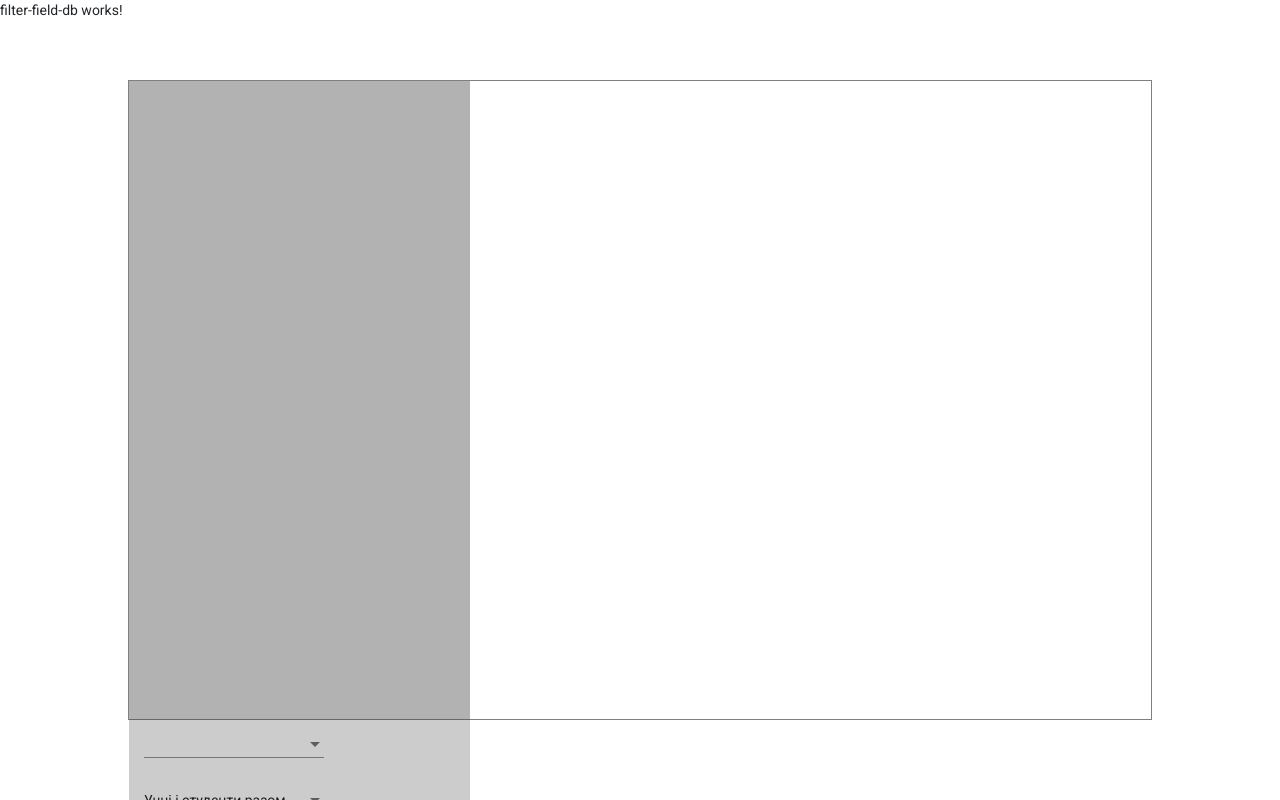
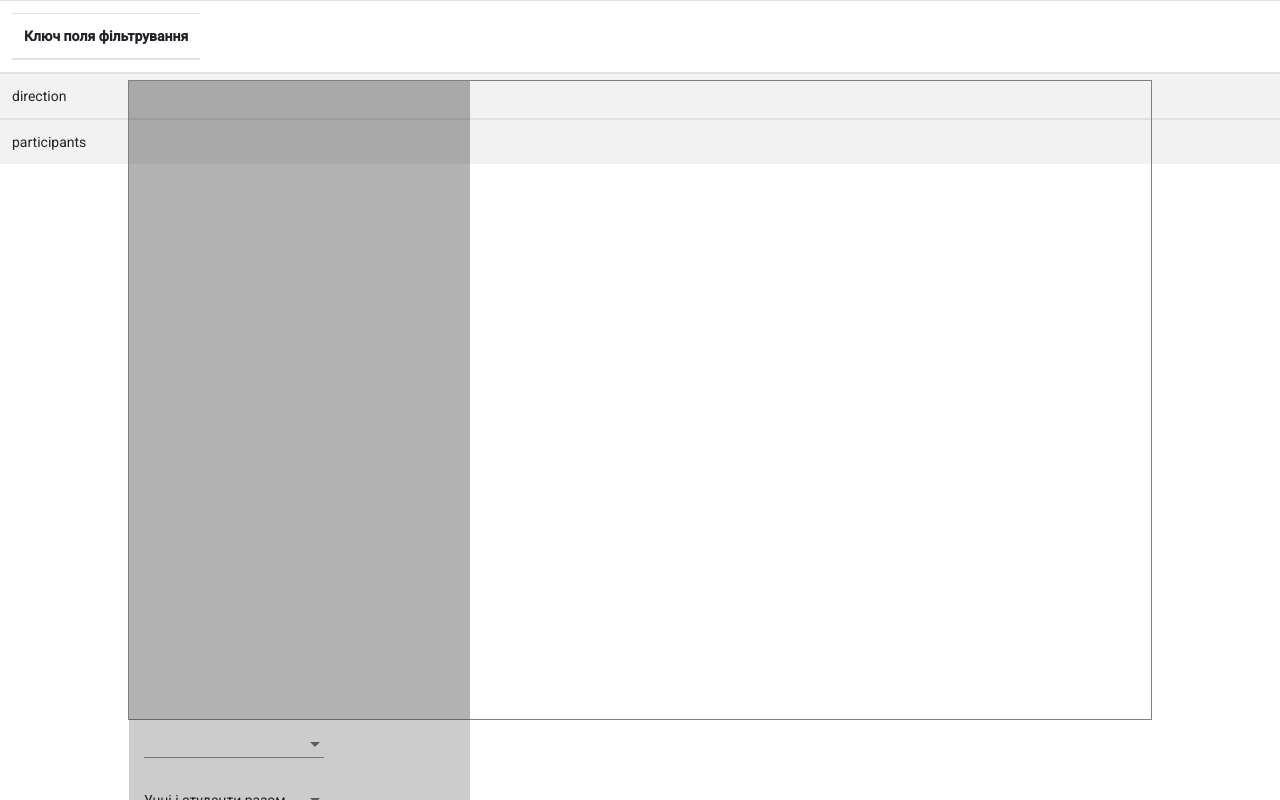
Before and after one commit to homoantropos/selectsfactory, an Angular app: page / in a window 1280 px wide. Shown: the top 800 px of the page. Built offline with nearby package versions, Linux system fonts and the light colour scheme.

Commit message:
mockDB added

```diff
--- a/src/app/admin-dashboard/filter-field-db-editor/filter-field-db-editor.component.ts
+++ b/src/app/admin-dashboard/filter-field-db-editor/filter-field-db-editor.component.ts
@@ -1,4 +1,4 @@
-import {Component, OnInit} from '@angular/core';
+import {Component, Input, OnInit} from '@angular/core';
 import {FormBuilder, FormGroup, Validators} from "@angular/forms";
 import {FilterFieldModel} from "../../data/mockDb/models";
 import {FilterRequestService} from "../../services/filterRequetsServise";
@@ -10,6 +10,7 @@ import {FilterRequestService} from "../../services/filterRequetsServise";
 })
 export class FilterFieldDbEditorComponent implements OnInit {
 
+  @Input() fieldName: string = '';
   // @ts-ignore
   filterFieldEditorForm: FormGroup;
 
@@ -20,39 +21,53 @@ export class FilterFieldDbEditorComponent implements OnInit {
   }
 
   ngOnInit(): void {
-    this.dbService.getFilterFieldByKey(
-      'direction')
+    if (this.fieldName.length > 0) {
+      this.dbService.getFilterFieldByKey(this.fieldName)
         .subscribe(
           response => {
             if (typeof response === "string") {
-            console.log(response)
+              alert(response);
             } else {
-            this.createForm({
-              fieldName: response.fieldName,
-              initValue: response.initValue,
-              valueOptions: response.valueOptions
-            })
+              this.createForm(response);
             }
-          console.log(this.filterFieldEditorForm.value);
           }
         )
+    } else {
+      this.createForm();
     }
 
-  createForm(value: FilterFieldModel): void {
+  }
+
+  createForm(value?: FilterFieldModel | null): void {
     const valueOptions: Array<{ value: string, option: string }> = [];
+    if (value) {
       value.valueOptions.map(
         valueOption => {
           valueOptions.push({
             value: valueOption.value,
             option: valueOption.option
           });
+        }
+      );
+    } else {
+      valueOptions.push({value: '', option: ''})
+    }
     this.filterFieldEditorForm = this.fb.group({
-          fieldName: [value.fieldName, Validators.required],
-          initValue: [value.initValue, Validators.required],
+      fieldName: [value ? value.fieldName : '', Validators.required],
+      initValue: [value ? value.initValue : '', Validators.required],
       valueOptions: this.fb.array(valueOptions)
     })
+
+    console.log(this.filterFieldEditorForm.value)
   }
-    );
+
+  addValueOption(value: string, option: string): void {
+    this.filterFieldEditorForm.value.valueOptions.add(
+      this.fb.control({
+        value: [value, Validators.required],
+        option: [option, Validators.required]
+      })
+    )
   }
 
 }
--- /dev/null
+++ b/src/app/admin-dashboard/filter-fields-dashboard/filter-fields-dashboard.component.html
@@ -0,0 +1,12 @@
+<ng-container class="col-sm-2">
+  <app-filter-fields-list
+    [fields]="fields"
+    (fieldName)="showField($event)"
+  ></app-filter-fields-list>
+</ng-container>
+
+<ng-container class="col-sm-10" *ngIf="details">
+  <app-filter-field-db-editor
+    [fieldName]="field"
+  ></app-filter-field-db-editor>
+</ng-container>
--- /dev/null
+++ b/src/app/admin-dashboard/filter-fields-dashboard/filter-fields-dashboard.component.ts
@@ -0,0 +1,37 @@
+import {Component, Input, OnInit} from '@angular/core';
+import {FilterFieldModel} from "../../data/mockDb/models";
+import {FilterRequestService} from "../../services/filterRequetsServise";
+
+@Component({
+  selector: 'app-filter-fields-dashboard',
+  templateUrl: './filter-fields-dashboard.component.html',
+  styleUrls: ['./filter-fields-dashboard.component.css']
+})
+export class FilterFieldsDashboardComponent implements OnInit {
+
+  // @ts-ignore
+  field: string;
+  fields: Array<FilterFieldModel> = [];
+  details = false;
+
+  constructor(
+    private frs: FilterRequestService
+  ) { }
+
+  ngOnInit(): void {
+    this.frs.getFilterFields()
+      .subscribe(
+        responce => {
+          if(typeof responce !== 'string') {
+            this.fields = responce
+          }
+        }
+      );
+  }
+
+  showField(fieldName: string): void {
+    this.field = fieldName;
+    this.details = true;
+  }
+
+}
--- /dev/null
+++ b/src/app/admin-dashboard/filter-fields-list/filter-fields-list.component.html
@@ -0,0 +1,23 @@
+<ng-container *ngIf="fields !== undefined; else empty">
+<table class="table table-striped">
+  <thead>
+  <th>
+    <tr>
+      <th>Ключ поля фільтрування</th>
+    </tr>
+  </th>
+  </thead>
+  <tbody *ngFor = "let field of fields">
+  <tr>
+    <td
+      (click)="emitFieldForEditor(field.fieldName)"
+    >{{field.fieldName}}</td>
+  </tr>
+  </tbody>
+</table>
+
+</ng-container>
+
+<ng-template #empty>
+  <h4>Поля для фільтрування відсутні</h4>
+</ng-template>
--- /dev/null
+++ b/src/app/admin-dashboard/filter-fields-list/filter-fields-list.component.ts
@@ -0,0 +1,23 @@
+import {Component, EventEmitter, Input, OnInit, Output} from '@angular/core';
+import {FilterFieldModel} from "../../data/mockDb/models";
+
+@Component({
+  selector: 'app-filter-fields-list',
+  templateUrl: './filter-fields-list.component.html',
+  styleUrls: ['./filter-fields-list.component.css']
+})
+export class FilterFieldsListComponent implements OnInit {
+
+  @Input() fields: Array<FilterFieldModel> = [];
+  @Output() fieldName: EventEmitter<string> = new EventEmitter<string>();
+
+  constructor() { }
+
+  ngOnInit(): void {
+  }
+
+  emitFieldForEditor(fieldName: string): void {
+    this.fieldName.emit(fieldName)
+  }
+
+}
--- a/src/app/app.module.ts
+++ b/src/app/app.module.ts
@@ -12,6 +12,8 @@ import {MatOptionModule} from "@angular/material/core";
 import {MatSelectModule} from "@angular/material/select";
 import {BrowserAnimationsModule} from "@angular/platform-browser/animations";
 import { FilterFieldDbEditorComponent } from './admin-dashboard/filter-field-db-editor/filter-field-db-editor.component';
+import { FilterFieldsListComponent } from './admin-dashboard/filter-fields-list/filter-fields-list.component';
+import { FilterFieldsDashboardComponent } from './admin-dashboard/filter-fields-dashboard/filter-fields-dashboard.component';
 
 @NgModule({
   declarations: [
@@ -19,7 +21,9 @@ import { FilterFieldDbEditorComponent } from './admin-dashboard/filter-field-db-
     MainPageComponent,
     RequestSpringComponent,
     LoaderComponent,
-    FilterFieldDbEditorComponent
+    FilterFieldDbEditorComponent,
+    FilterFieldsListComponent,
+    FilterFieldsDashboardComponent
   ],
   imports: [
     BrowserModule,
--- a/src/app/data/mockDb/mockDataBase.ts
+++ b/src/app/data/mockDb/mockDataBase.ts
@@ -66,7 +66,7 @@ export class MockDataBase {
           }
         }
       });
-    if(values?.includes('years')) {
+    if (values?.includes('years')) {
       response = this.dbService.addYear(response);
     }
     return response;
@@ -75,10 +75,11 @@ export class MockDataBase {
   getFilterFieldByKey(fieldName: string): FilterFieldModel | string {
     const filterField = this.db.filter(filterField => filterField.fieldName === fieldName)[0];
     let response;
-    if(filterField) {
+    if (filterField) {
       response = filterField
     } else {
       response = 'Такого поля не існує'
+      console.log(response)
     }
     return response
   }
--- a/src/app/main-page/main-page.component.html
+++ b/src/app/main-page/main-page.component.html
@@ -13,4 +13,4 @@
   </div>
 </div>
 
-<app-filter-field-db-editor></app-filter-field-db-editor>
+<app-filter-fields-dashboard></app-filter-fields-dashboard>
--- a/src/app/services/filterRequetsServise.ts
+++ b/src/app/services/filterRequetsServise.ts
@@ -28,4 +28,10 @@ export class FilterRequestService {
     return of(this.db.getFilterFieldByKey(key));
   }
 
+  getFilterFields(): Observable<Array<FilterFieldModel> | string> {
+    return of(
+      this.db.db
+    )
+  }
+
 }
```
Also changed, not shown: src/app/admin-dashboard/filter-fields-dashboard/filter-fields-dashboard.component.css (added), src/app/admin-dashboard/filter-fields-list/filter-fields-list.component.css (added). Lines whose indentation alone changed are shown as unchanged.
